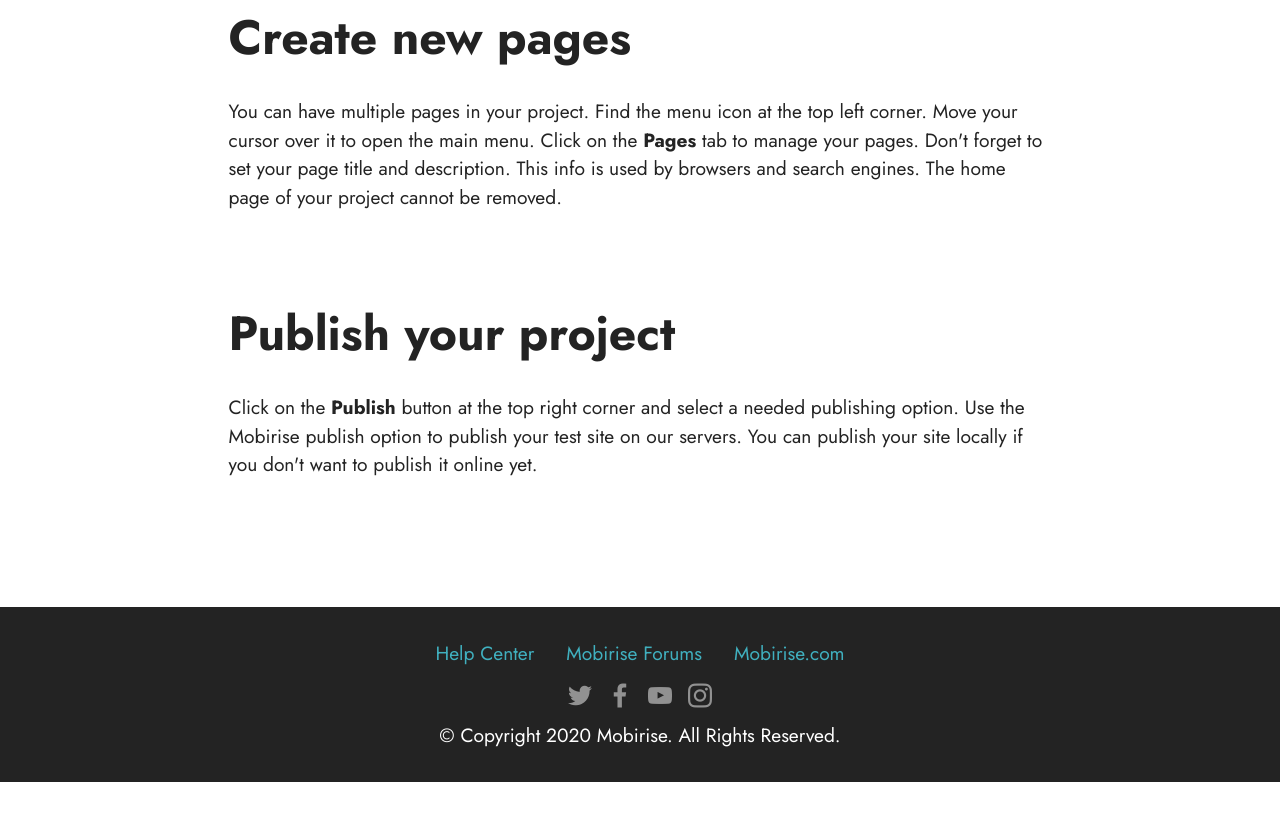
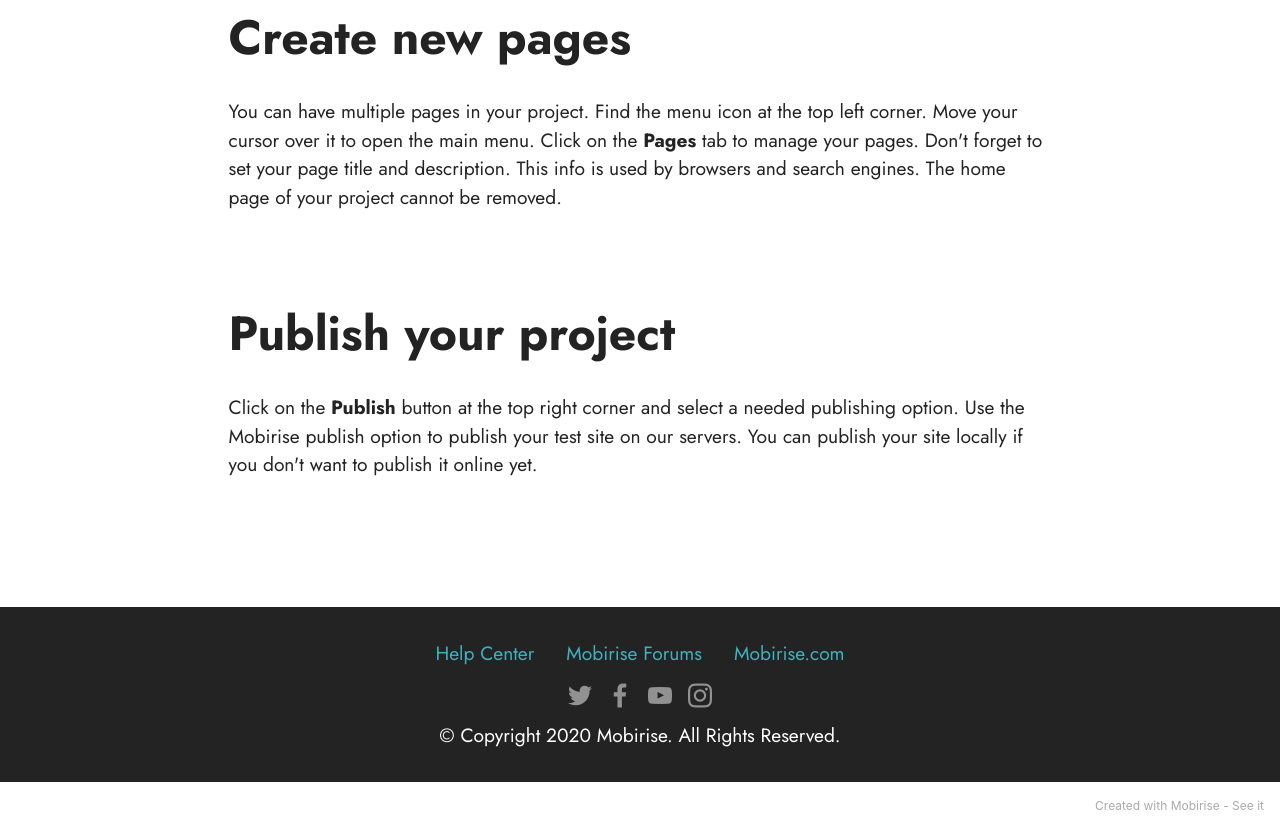
Before and after one commit to rizfaramadhan/rizfaramadhan.github.io, a plain HTML site: page index.html in a window 1280 px wide. Shown: the part 2923-3753 px from the top of the page. Drawn offline with Linux system fonts and the light colour scheme.

Commit message:
Update index.html

```diff
--- a/index.html
+++ b/index.html
@@ -183,7 +183,7 @@
             </div>
         </div>
     </div>
-</section><section style="background-color: #fff; font-family: -apple-system, BlinkMacSystemFont, 'Segoe UI', 'Roboto', 'Helvetica Neue', Arial, sans-serif; color:#aaa; font-size:12px; padding: 0; align-items: center; display: flex;"><a href="" style="flex: 1 1; height: 3rem; padding-left: 1rem;"></a><p style="flex: 0 0 auto; margin:0; padding-right:1rem;"><a href="" style="color:#aaa;"></a></p></section><script src="assets/web/assets/jquery/jquery.min.js"></script>  <script src="assets/popper/popper.min.js"></script>  <script src="assets/tether/tether.min.js"></script>  <script src="assets/bootstrap/js/bootstrap.min.js"></script>  <script src="assets/smoothscroll/smooth-scroll.js"></script>  <script src="assets/parallax/jarallax.min.js"></script>  <script src="assets/theme/js/script.js"></script>
+</section><section style="background-color: #fff; font-family: -apple-system, BlinkMacSystemFont, 'Segoe UI', 'Roboto', 'Helvetica Neue', Arial, sans-serif; color:#aaa; font-size:12px; padding: 0; align-items: center; display: flex;"><a href="https://mobirise.site/c" style="flex: 1 1; height: 3rem; padding-left: 1rem;"></a><p style="flex: 0 0 auto; margin:0; padding-right:1rem;">Created with Mobirise - <a href="https://mobirise.site/k" style="color:#aaa;">See it</a></p></section><script src="assets/web/assets/jquery/jquery.min.js"></script>  <script src="assets/popper/popper.min.js"></script>  <script src="assets/tether/tether.min.js"></script>  <script src="assets/bootstrap/js/bootstrap.min.js"></script>  <script src="assets/smoothscroll/smooth-scroll.js"></script>  <script src="assets/parallax/jarallax.min.js"></script>  <script src="assets/theme/js/script.js"></script>
 
 
 </body>
```
